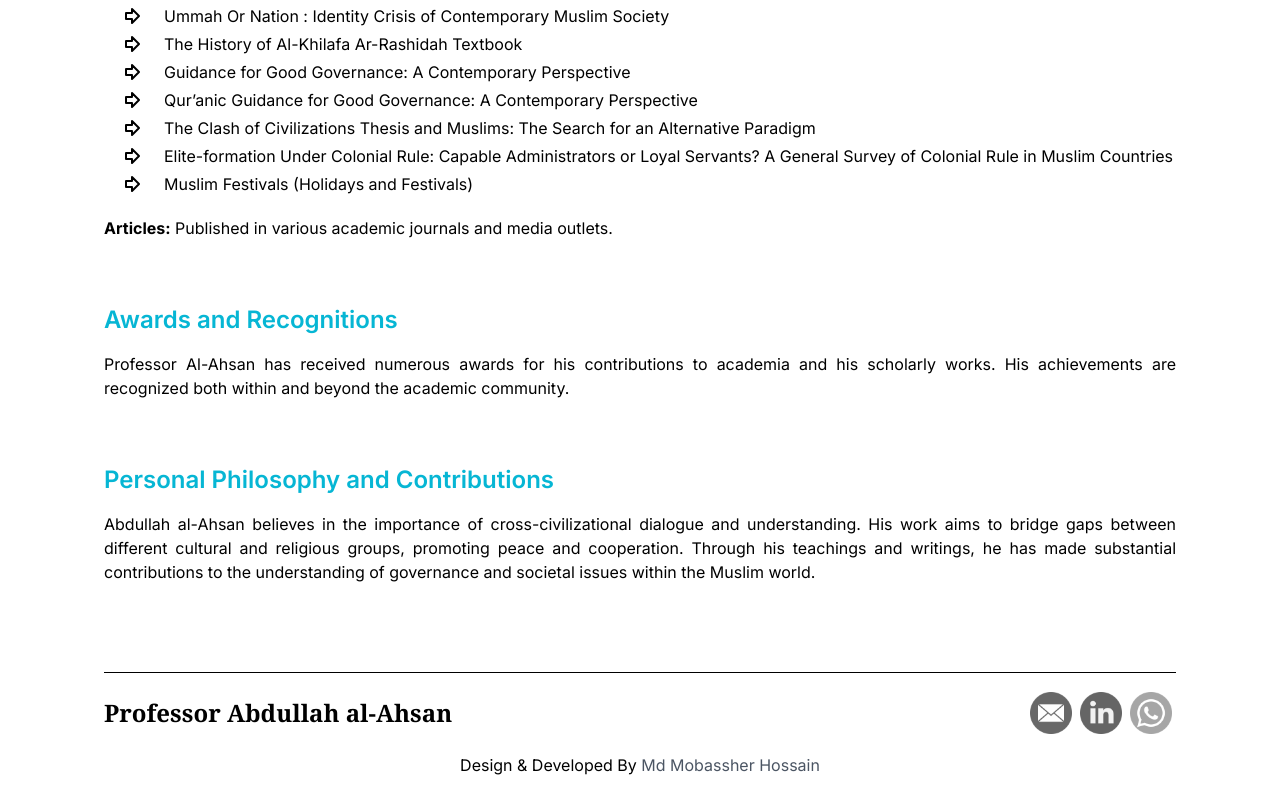
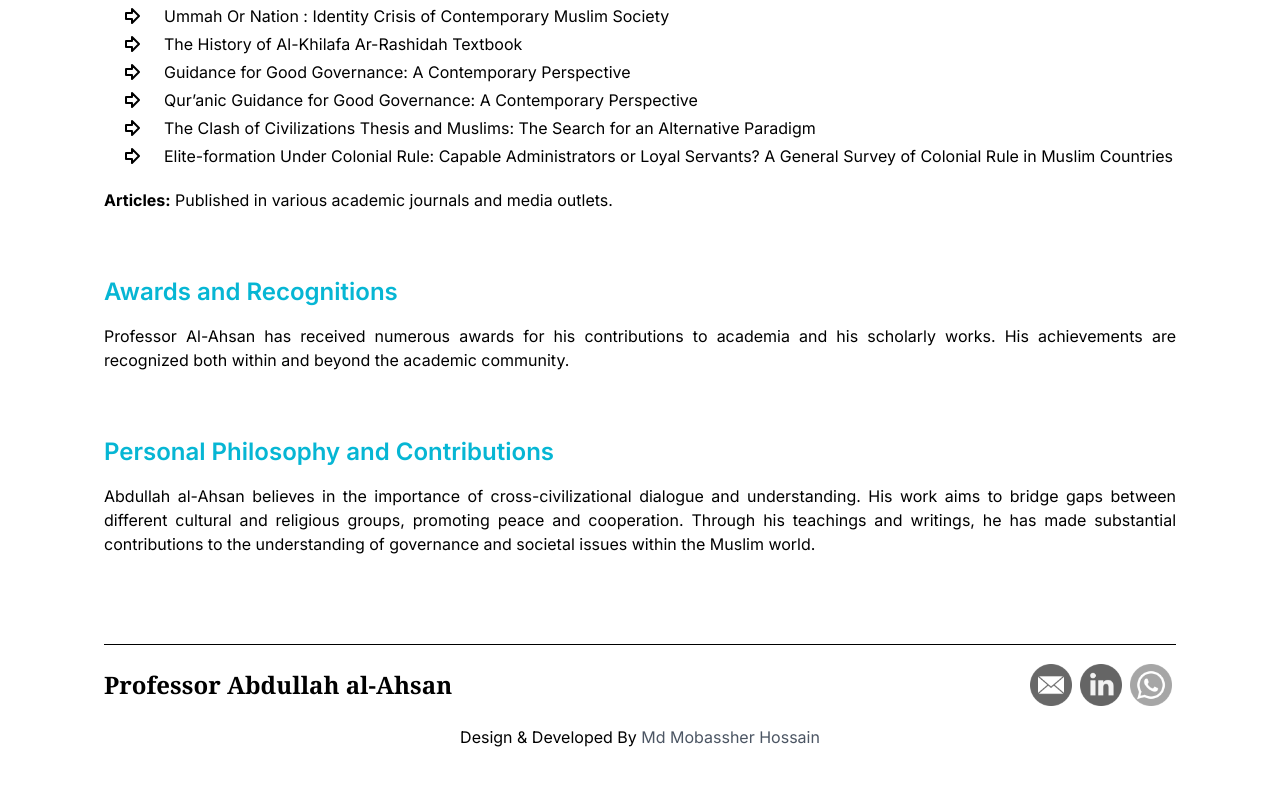
Before and after one commit to Md-Mobassher/Professor_Abdullah_Ahsan_Portfolio, a Next.js app: page /about in a window 1280 px wide. Shown: the part 1744-2541 px from the top of the page. After the commit the page ends 2513 px from the top, so only its background shows below. Built offline with nearby package versions, Linux system fonts and the light colour scheme.

Commit message:
booksData and article updated

```diff
--- a/src/app/(withCommonLayout)/about/Education.tsx
+++ b/src/app/(withCommonLayout)/about/Education.tsx
@@ -1,6 +1,5 @@
 import Title from "@/components/ui/Title";
 import { educations } from "./aboutData";
-import { Divide } from "lucide-react";
 import Link from "next/link";
 import ListItem from "@/components/ui/ListItem";
 
--- a/src/app/(withCommonLayout)/articles/articleData.ts
+++ b/src/app/(withCommonLayout)/articles/articleData.ts
@@ -32,13 +32,13 @@ export const articlesData = [
   },
   {
     title:
-      "The Coronavirus and Geo-Politics: Trump’s Xenophobia and Weapons of the Weak",
-    publication: "Juan Cole Blog",
+      "Rise of Hindutva ideology in India: An accident or a natural development?",
+    publication: "Global Village Space",
     editor: "",
     publisher: "",
-    publication_date: "5 February 2020",
+    publication_date: "14 February 2022",
     pages: "",
-    url: "https://www.juancole.com/2020/05/coronavirus-xenophobia-weak.html",
+    url: "https://www.globalvillagespace.com/rise-of-hindutva-ideology-in-india-an-accident-or-natural-development",
     volume: "",
     issue: "",
     doi: "",
@@ -62,6 +62,7 @@ export const articlesData = [
     abstract: "",
     keywords: [],
   },
+
   {
     title: "Post Coronavirus World: Could We Expect a Better Domain?",
     publication: "International Journal of the Asian Philosophical Association",
@@ -72,6 +73,22 @@ export const articlesData = [
     url: "",
     volume: "14",
     issue: "2",
+    doi: "",
+    language: "English",
+    abstract: "",
+    keywords: [],
+  },
+  {
+    title:
+      "The Coronavirus and Geo-Politics: Trump’s Xenophobia and Weapons of the Weak",
+    publication: "Juan Cole Blog",
+    editor: "",
+    publisher: "",
+    publication_date: "5 February 2020",
+    pages: "",
+    url: "https://www.juancole.com/2020/05/coronavirus-xenophobia-weak.html",
+    volume: "",
+    issue: "",
     doi: "",
     language: "English",
     abstract: "",
--- a/src/app/(withCommonLayout)/articles/page.tsx
+++ b/src/app/(withCommonLayout)/articles/page.tsx
@@ -7,7 +7,7 @@ import Title from "@/components/ui/Title";
 const ArticlePages = () => {
   return (
     <div className="">
-      <PageTitle title="Articles" />
+      <PageTitle title="Articles / Oped" />
       <div className="grid lg:grid-cols-2 md:grid-cols-2 grid-cols-1 gap-5">
         {articlesData.map((article, index) => (
           <div
--- a/src/app/(withCommonLayout)/books/BooksData.ts
+++ b/src/app/(withCommonLayout)/books/BooksData.ts
@@ -92,15 +92,4 @@ export const booksData = [
     buy: "https://www.amazon.com/Elite-formation-Under-Colonial-Rule-Administrators/dp/9694081882/ref=sr_1_19?dib=eyJ2IjoiMSJ9.HXLcVnjb9FkqQcVF-euxO8ufqkPlGNhOdM2qntWAfNFTwta8COw_Adb9JWIIaoxT._dIV4RHSvP6QCfzQ1tIjoe9PNmI2Xja3n9h9B-iyLKw&dib_tag=se&qid=1717607185&refinements=p_27%3AAbdullah+Al+Ahsan&s=books&sr=1-19",
     url: "",
   },
-  {
-    id: "Muslim-Festivals-(Holidays-and-Festivals)",
-    title: "Muslim Festivals (Holidays and Festivals)",
-    edition: "Library Binding",
-    author: "  Abdullah Al Ahsan (Author)",
-    description:
-      "Muslim Festivals (Holidays and Festivals) by Abdullah al-Ahsan is an insightful guide that explores the rich tapestry of Islamic holidays and festivals celebrated by Muslims around the world. The book delves into the historical, religious, and cultural significance of major Islamic festivities such as Eid al-Fitr, Eid al-Adha, and the month of Ramadan. Al-Ahsan provides detailed descriptions of the customs, rituals, and traditions associated with these occasions, highlighting their spiritual importance and the values they promote, such as charity, gratitude, and community bonding. Through this book, readers gain a deeper understanding of the diverse ways in which Muslim communities observe and celebrate these special times. Al-Ahsan's comprehensive approach also covers regional variations and unique local practices, offering a global perspective on Islamic celebrations. This book is an invaluable resource for anyone seeking to learn more about Muslim cultural practices and the profound meanings behind these cherished festivals.",
-    image: { front: assets.books.muslimFestival },
-    buy: "https://www.amazon.com/Muslim-Festivals-Holidays-Abdullah-Ahsan/dp/0865929793/ref=sr_1_17?dib=eyJ2IjoiMSJ9.HXLcVnjb9FkqQcVF-euxO8ufqkPlGNhOdM2qntWAfNFTwta8COw_Adb9JWIIaoxT._dIV4RHSvP6QCfzQ1tIjoe9PNmI2Xja3n9h9B-iyLKw&dib_tag=se&qid=1717607185&refinements=p_27%3AAbdullah+Al+Ahsan&s=books&sr=1-17",
-    url: "",
-  },
 ];
```
